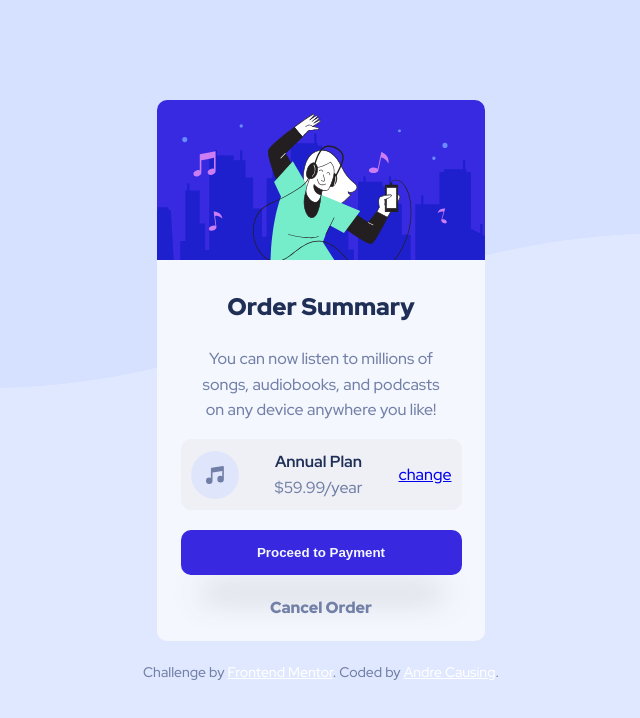
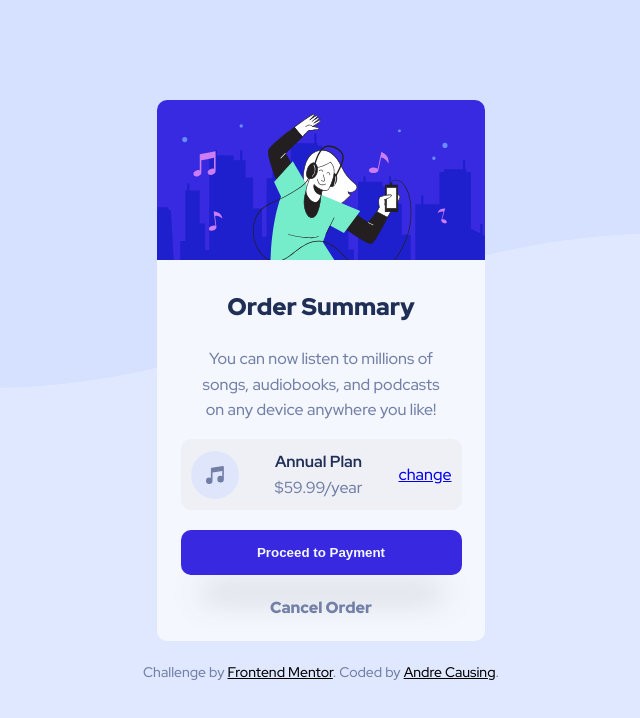
Before and after one commit to andrecausingg/order-summary-component-main, a plain HTML site: page index.html in a window 1280 px wide. Shown: the whole page, without its empty margins (319-959 px from the left). Drawn offline with Linux system fonts and the light colour scheme.

Commit message:
fix hte color

```diff
--- a/css/style.css
+++ b/css/style.css
@@ -83,5 +83,5 @@
 }
 
 .footer a{
-    color: hsl(0, 0%, 100%); /* White */
+    color: hsl(0, 0%, 0%); /* White */
 }
```
